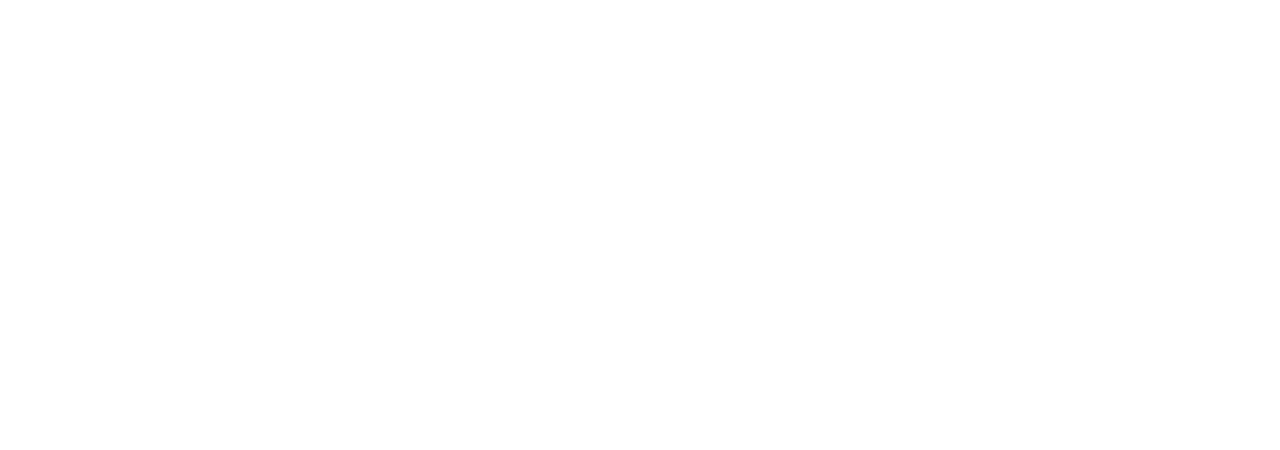
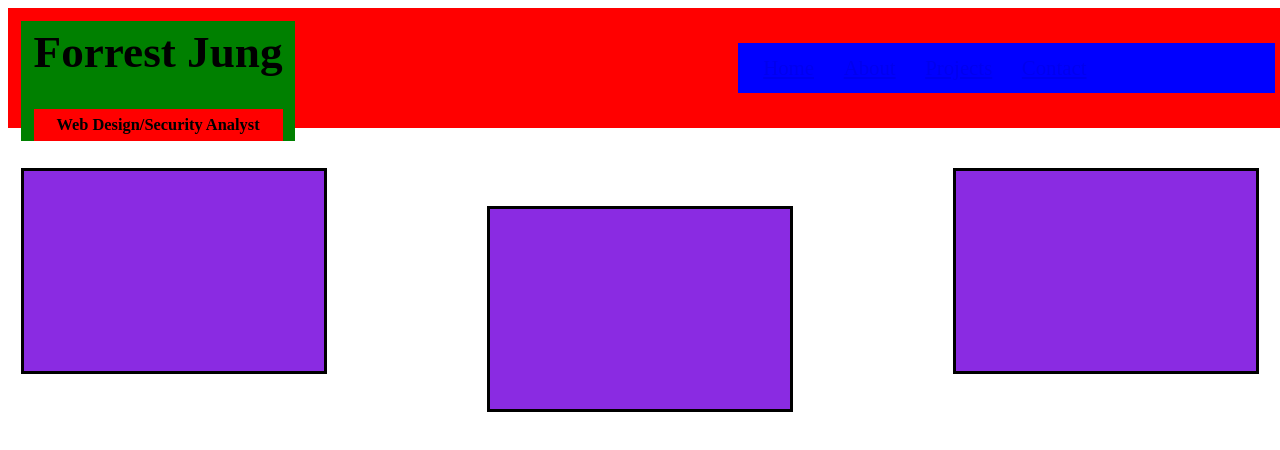
Before and after one commit to ForrestJung/ForrestJungPortfolio, a plain HTML site: page index.html in a window 1280 px wide. Drawn offline with Linux system fonts and the light colour scheme.

Commit message:
Landing Page framework progress

```diff
--- a/Styles/style.css
+++ b/Styles/style.css
@@ -4,3 +4,122 @@
   light brown hex code: #cca64e
   brown hex code: #93731a
 */
+
+header {
+  z-index: 0;
+  position: fixed;
+  width: 100%;
+  height: 15vh;
+  display: flex;
+  margin-right: 1vw;
+  background-color: red;
+}
+
+.name-title {
+  height: 100%;
+  background-color: green;
+  margin-top: 1vw;
+  margin-right: auto;
+  margin-bottom: 1vw;
+  margin-left: 1vw;
+  padding: auto;
+  vertical-align: center;
+}
+
+div.name-title h1 {
+  margin-top: 2%;
+  margin-right: 1vw;
+  margin-left: 1vw;
+  font-size: calc(26px + 1.5vw);
+  object-fit: contain;
+}
+
+div.name-title h3 {
+  background-color: red;
+  margin-top: auto;
+  margin-right:1vw;
+  margin-bottom: 1%;
+  margin-left: 1vw;
+  padding: 0.5vw;
+  font-size: calc(10px + 0.5vw);
+  text-align: center;
+}
+
+.nav-header-buttons {
+  /* min-width: 25%; */
+  width: 40%;
+  padding: 1vw;
+  background-color: blue;
+  margin-top: auto;
+  margin-right: 1vw;
+  margin-bottom: auto;
+  margin-left: auto;
+}
+
+a.nav-buttons {
+  padding: 1vw;
+  /* background-color: white; */
+  border-style: none;
+  text-align: center;
+  font-size: calc(8px + 1vw);
+  object-fit: contain;
+}
+
+
+a:hover {
+  background-color: red;
+}
+
+a:visited {
+  background-color: green;
+}
+
+a:active {
+  background-color: blue;
+}
+
+.img-container {
+  /* z-index: 2; */
+  display: flex;
+  padding-top: 20vh;
+  margin-right: 1vw;
+  margin-left: 1vw;
+}
+
+.left-img {
+  /* z-index: 1; */
+  width: 300px;
+  height: 200px;
+  min-width: 300px;
+  min-height: 200px;
+  margin-right: auto;
+  margin-left: 0;
+  background-color: blueviolet;
+  border-style: solid;
+}
+
+.middle-img {
+  /* z-index: 2; */
+  position: relative;
+  width: 300px;
+  height: 200px;
+  min-width: 300px;
+  min-height: 200px;
+  margin-top: 3vw;
+  margin-right: auto;
+  margin-left: auto;
+  background-color: blueviolet;
+  border-style: solid;
+}
+
+.right-img {
+  /* z-index: 1; */
+  width: 300px;
+  height: 200px;
+  min-width: 300px;
+  min-height: 200px;
+  margin-right: 0;
+  margin-left: auto;
+  background-color: blueviolet;
+  border-style: solid;
+}
--- a/index.html
+++ b/index.html
@@ -3,9 +3,33 @@
     <meta charset="UTF-8">
     <meta http-equiv="X-UA-Compatible" content="IE=edge">
     <meta name="viewport" content="width=device-width, initial-scale=1.0">
+    <link rel="stylesheet" href="./Styles/style.css">
     <title>Document</title>
 </head>
 <body>
+    <header>
+        <div class="name-title">
+            <h1>Forrest Jung</h1>
+            <h3>Web Design/Security Analyst</h3>
+        </div>
+        <div class="nav-header-buttons">
+            <a class="nav-buttons" href="/index.html">Home</button></a>
+            <a class="nav-buttons" href="/Pages/about.html">About</button></a>
+            <a class="nav-buttons" href="/Pages/gallery.html">Projects</button></a>
+            <a class="nav-buttons" href="/Pages/contact.html">Contact</button></a>
+            <a></a>
+        </div>
+    </header>
+    <div class="img-container">
+        <div class="left-img">
 
+        </div>
+        <div class="middle-img">
+
+        </div>
+        <div class="right-img">
+
+        </div>
+    </div>
 </body>
 </html>
```
